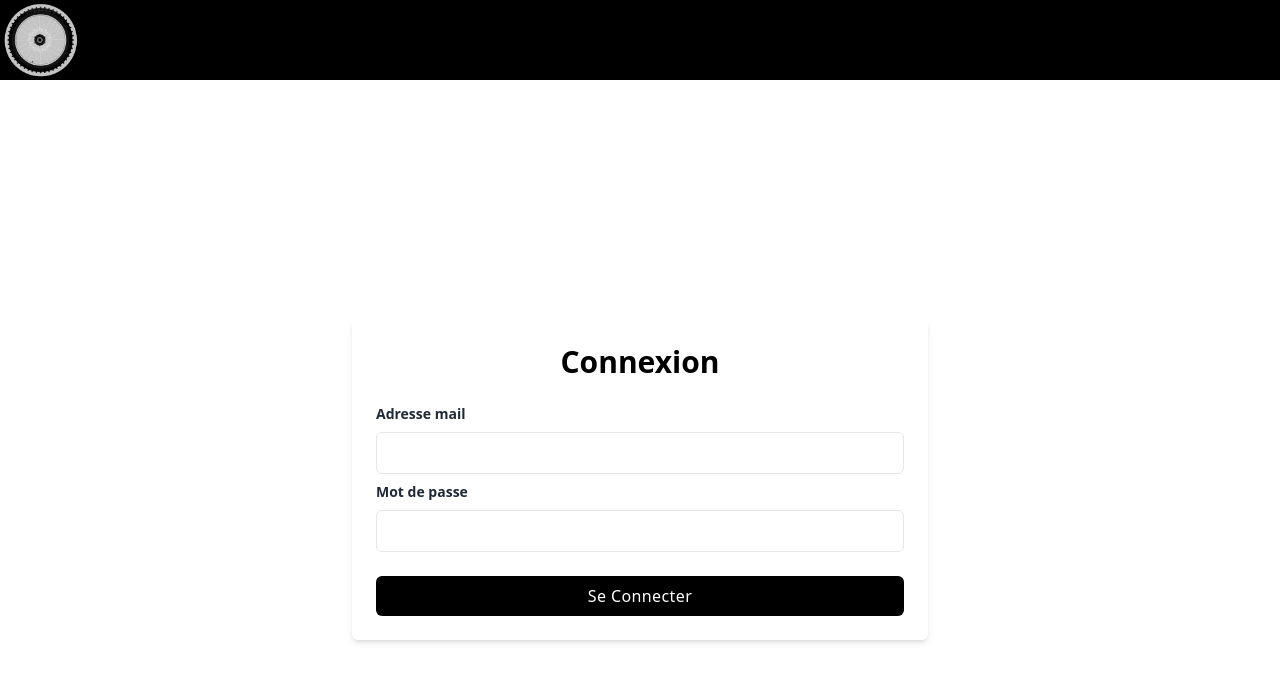
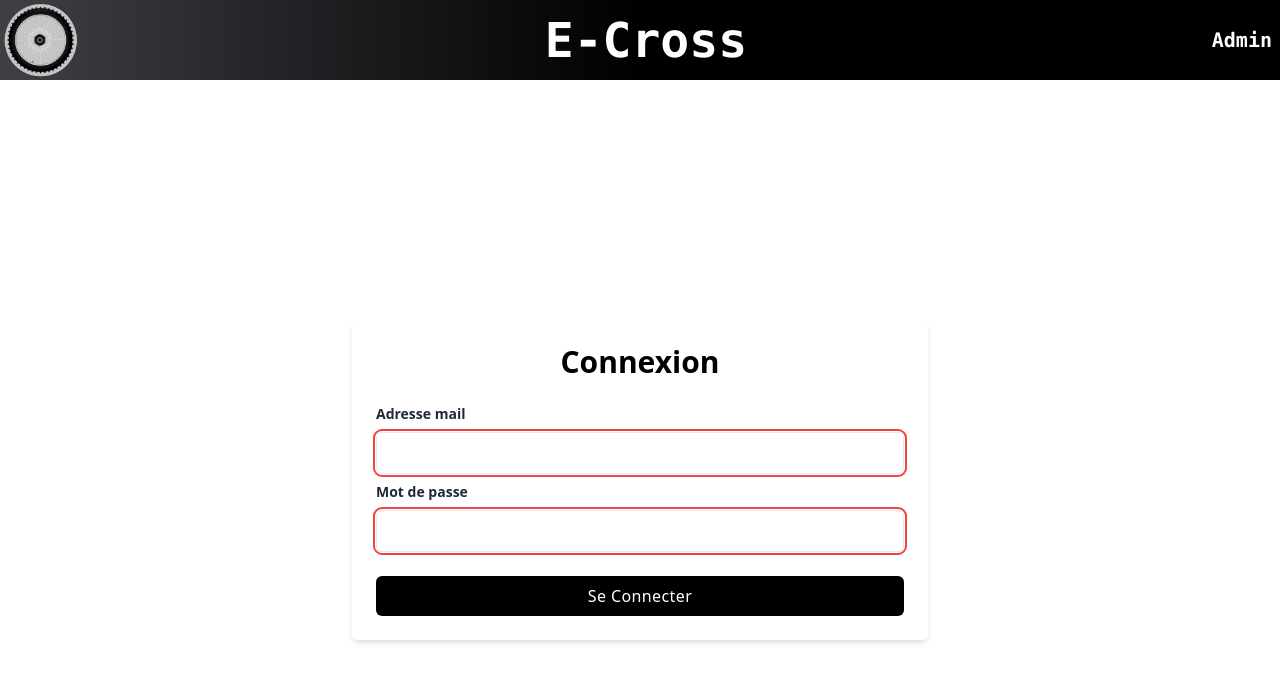
Before and after one commit to Naoufal69/e-commerce, a React (Vite) app in the folder e-cross-BackOffice/: page / in a window 1280 px wide. Shown: the top 682 px of the page. Built offline with nearby package versions, Linux system fonts and the light colour scheme; no server answers.

Commit message:
Fin de la redirection du header

```diff
--- a/e-cross-BackOffice/src/components/Admin.tsx
+++ b/e-cross-BackOffice/src/components/Admin.tsx
@@ -52,16 +52,19 @@ function Admin() {
       const jwt = parseJWT(localStorage.getItem("idToken") as string);
       if (jwt.exp < Date.now() / 1000) {
         localStorage.removeItem("idToken");
-        navigate("/Connexion");
+        navigate("/");
       } else {
+        localStorage.removeItem("idToken");
         loadCommande();
       }
     } else {
-      navigate("/Connexion");
+      localStorage.removeItem("idToken");
+      navigate("/");
     }
   }, []);
 
   useEffect(() => {
+    localStorage.removeItem("idToken");
     loadCommande();
   }, []);
 
--- a/e-cross-BackOffice/src/components/Header.tsx
+++ b/e-cross-BackOffice/src/components/Header.tsx
@@ -2,15 +2,21 @@ import logo from "../assets/logo.png";
 import account from "../assets/account.png";
 import caddi from "../assets/panier.png";
 import { Link, NavLink } from "react-router-dom";
+
 function Header() {
   return (
-    <header className="h-20 w-full min-w-full bg-black flex justify-between">
+    <header className="h-20 w-full min-w-full bg-gradient-to-r from-zinc-700 via-black to-black flex justify-between">
       <div className="h-20">
-
+        <Link to="/">
           <img src={logo} alt="Image gauche" className="h-20" />
-
+        </Link>
       </div>
-
+      <div className="text-white m-auto font-mono text-5xl font-bold " >
+        E-Cross
+      </div>
+      <div className="text-white my-auto mr-2 font-mono text-xl font-bold flex justify-end " >
+        Admin
+      </div>
     </header>
   );
 }
--- a/e-cross-BackOffice/src/components/Login.tsx
+++ b/e-cross-BackOffice/src/components/Login.tsx
@@ -2,17 +2,21 @@ import React, { useState, useEffect } from "react";
 import { signInWithEmailAndPassword } from "firebase/auth";
 import { auth, db } from "./../firebase.config";
 import { collection, query, where, getDocs } from "firebase/firestore";
+import { useNavigate } from "react-router-dom";
 
 function Login() {
   const [mail, setMail] = useState("");
   const [password, setPassword] = useState("");
   const [user, setUser] = useState(false);
+  const [error, setError] = useState(0);
 
   useEffect(() => {
     if (localStorage.getItem("idToken")) {
       setUser(true);
     }
   }, []);
+
+  const navigate = useNavigate();
 
   const handleMailChange = (event: React.ChangeEvent<HTMLInputElement>) => {
     setMail(event.target.value);
@@ -36,9 +40,11 @@ function Login() {
         .then((idToken) => {
           localStorage.setItem("idToken", idToken);
           setUser(true);
+          navigate("/Admin");
         })
         .catch((error) => {
           console.log(error.message);
+          setError(1);
         });
     }
   };
@@ -55,11 +61,13 @@ function Login() {
             >
               Adresse mail
             </label>
+            <div className={error === 1 ? "bg-white" : " outline outline-offset-1 outline-2 outline-red-500 rounded-md"}>
               <input
                 type="email"
                 className="block w-full px-4 py-2 mt-2 text-black-700 bg-white border rounded-md focus:border-black-400 focus:ring-black-300 focus:outline-none focus:ring focus:ring-opacity-40"
                 onChange={handleMailChange}
               />
+            </div>
           </div>
           <div className="mb-2">
             <label
@@ -68,11 +76,13 @@ function Login() {
             >
               Mot de passe
             </label>
+            <div className={error === 1 ? "bg-white" : " outline outline-offset-1 outline-2 outline-red-500 rounded-md"}>
               <input
                 type="password"
                 className="block w-full px-4 py-2 mt-2 text-black-700 bg-white border rounded-md focus:border-black-400 focus:ring-black-300 focus:outline-none focus:ring focus:ring-opacity-40"
                 onChange={handlePasswordChange}
               />
+            </div>
           </div>
           <div className="mt-6">
             <button className="w-full px-4 py-2 tracking-wide text-white transition-colors duration-200 transform bg-black rounded-md focus:outline-none focus:bg-black-600">
```
Lines whose indentation alone changed are shown as unchanged.
